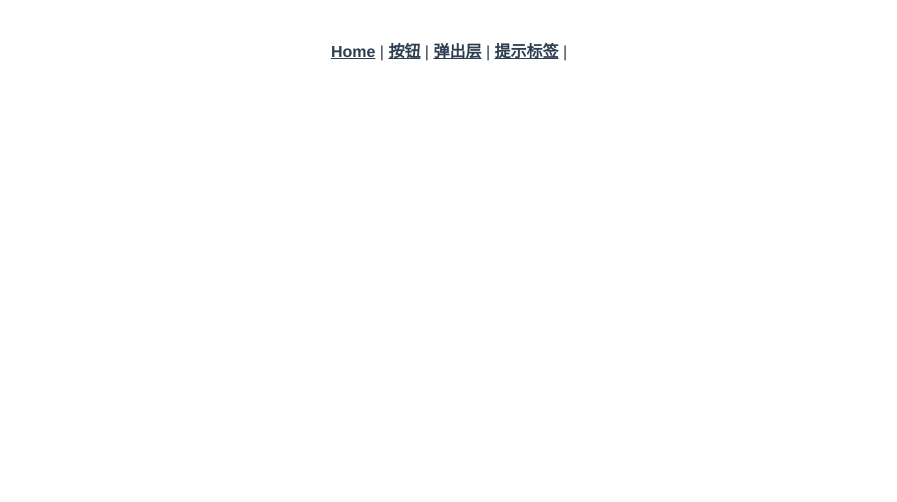
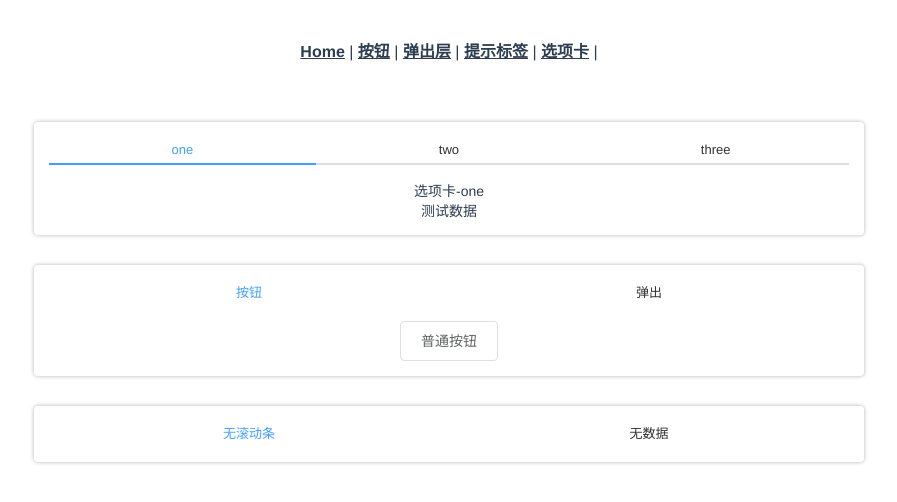
Before and after one commit to Bittersweet-Chocolate/czh-component, a Vue app: page /tabs in a window 1280 px wide. Shown: the top 502 px of the page, without its empty margins (191-1088 px from the left). Built offline with nearby package versions, Linux system fonts and the light colour scheme.

Commit message:
tab 选项卡提交

```diff
--- a/src/App.vue
+++ b/src/App.vue
@@ -5,6 +5,7 @@
       <router-link to="/Buttons">按钮</router-link> |
       <router-link to="/Messages">弹出层</router-link> |
       <router-link to="/Tooltips">提示标签</router-link> |
+      <router-link to="/Tabs">选项卡</router-link> |
     </div>
     <router-view/>
   </div>
--- /dev/null
+++ b/src/components/cTab/cTab.vue
@@ -0,0 +1,123 @@
+<template>
+  <div class="tabs">
+    <div
+      :style="{borderBottom: noBar ? 'none' : '2px solid #ddd', lineHeight: height}"
+      class="tab-header"
+    >
+      <span
+        :class="['tab-item', {active: activeIndex === index}]"
+        :key="tab"
+        :style="{width:spanWidth}"
+        @click.stop="handleTagChange(index)"
+        ref="header"
+        v-for="(tab, index) in tabs"
+        v-html="tab"
+      />
+      <span class="line" ref="line" v-if="!noBar"></span>
+    </div>
+    <div class="tab-content" ref="content">
+      <slot></slot>
+    </div>
+  </div>
+</template>
+<script>
+export default {
+  data() {
+    return {
+      tabs: [],
+      activeIndex: 0,
+      childrenLength: 0
+    };
+  },
+  props: {
+    onlyHeader: { type: Boolean },
+    noBar: { type: Boolean },
+    active: { type: String },
+    height: { type: Number, default: 2 },
+  },
+  mounted() {
+    this.init(this.active);
+    if (!this.noBar) {
+      setTimeout(() => {
+        this.loadLine(0);
+      }, 0);
+    }
+    if (this.onlyHeader) {
+      this.$refs.content.remove();
+    }
+    this.childrenLength = this.$children.length;
+  },
+  methods: {
+     init(activeName){
+      this.$children.forEach((ele, index) => {
+        this.tabs.push(ele.label)
+        if (activeName === ele.value) {
+          ele.visible = true
+          this.activeIndex = index
+        } else {
+          ele.visible = false
+        }
+      })
+    },
+
+    loadLine(index) {
+      this.$refs.line.style.width = `${this.$refs.header[index].offsetWidth}px`
+      this.$refs.line.style.transform = `translateX(${this.$refs.header[index].offsetLeft}px)`
+    },
+
+    handleTagChange(index) {
+      (this.$children[this.activeIndex]).visible = false
+      let ele = this.$children[index]
+      ele.visible = true
+      this.activeIndex = index
+      if (!this.noBar) {
+        this.loadLine(index)
+      }
+    },
+  },
+  computed:{
+    // 等分当前宽度
+    spanWidth() {
+      return `${(1 / (this.childrenLength)) * 100}%`
+    }
+  }
+};
+</script>
+<style lang="scss" scoped>
+$blue: #409eff;
+
+.tab-header {
+  display: flex;
+  align-items: center;
+  font-size: 13px;
+  color: #303030;
+  font-weight: 500;
+  position: relative;
+
+  span {
+    text-align: center;
+  }
+
+  .line {
+    position: absolute;
+    height: 2px;
+    bottom: 0;
+    background: $blue;
+    transform: translateX(0);
+    transition: all 0.3s;
+    margin-bottom: -2px;
+  }
+}
+
+.tab-item {
+  cursor: pointer;
+
+  &:hover {
+    color: $blue;
+  }
+
+  &.active {
+    color: $blue;
+  }
+}
+</style>
--- /dev/null
+++ b/src/components/cTab/cTabPanel.vue
@@ -0,0 +1,24 @@
+<template>
+  <div class="tab-panel" v-show="visible">
+    <slot></slot>
+  </div>
+</template>
+<script>
+export default {
+  data(){
+    return {
+      visible:false
+    }
+  },
+  props: {
+    label: {type:String, required: true},
+    value:{type:String,}
+  }
+};
+</script>
+<style scoped>
+.tab-panel {
+  padding-top: 15px;
+  font-size: 14px;
+}
+</style>
--- a/src/router/index.js
+++ b/src/router/index.js
@@ -24,6 +24,11 @@ const routes = [
     path: '/tooltips',
     name: 'Tooltips',
     component: () => import('../views/Tooltips.vue')
+  },
+  {
+    path: '/tabs',
+    name: 'Tabs',
+    component: () => import('../views/Tabs.vue')
   }
 ]
 
--- /dev/null
+++ b/src/views/Tabs.vue
@@ -0,0 +1,67 @@
+<template>
+  <div>
+    <div class="container">
+      <cTab :active="user" :value.sync="user" @tab-change="onTabChange">
+        <cTabPanel label="one" value="user">
+          选项卡-one
+          <br />测试数据
+        </cTabPanel>
+        <cTabPanel label="two" value="role">选项卡-two</cTabPanel>
+        <cTabPanel label="three " value="config">选项卡-three</cTabPanel>
+      </cTab>
+    </div>
+    <div class="container">
+      <cTab :active="type" :value.sync="type" noBar @tab-change="onTabChange">
+        <cTabPanel label="按钮" value="user">
+          <cButton plain>普通按钮</cButton>
+        </cTabPanel>
+        <cTabPanel label="弹出" value="+">
+          <cButton class="success t" plain @click="message">上弹出</cButton>
+        </cTabPanel>
+      </cTab>
+    </div>
+    <div class="container">
+      <cTab :active="type" :value.sync="type" noBar onlyHeader>
+        <cTabPanel label="无滚动条" value="-"></cTabPanel>
+        <cTabPanel label="无数据" value="+"></cTabPanel>
+      </cTab>
+    </div>
+  </div>
+</template>
+<script>
+import cTab from "../components/cTab/cTab";
+import cTabPanel from "../components/cTab/cTabPanel";
+export default {
+  data() {
+    return {
+      type: "user",
+      user: "user"
+    };
+  },
+  updated() {
+    console.log(this.type);
+  },
+  methods: {
+    onTabChange(index) {
+      console.log("tab changes: ", index);
+    },
+    message(el) {
+      this.$message({
+        type: el.target.className,
+        text: el.target.innerText
+      });
+    }
+  },
+  components: { cTab, cTabPanel }
+};
+</script>
+<style scoped>
+.container {
+  max-width: 800px;
+  height: auto;
+  margin: 30px auto;
+  border-radius: 4px;
+  box-shadow: 0 0 4px 0 rgba(0, 0, 0, 0.3);
+  padding: 15px;
+}
+</style>
```
